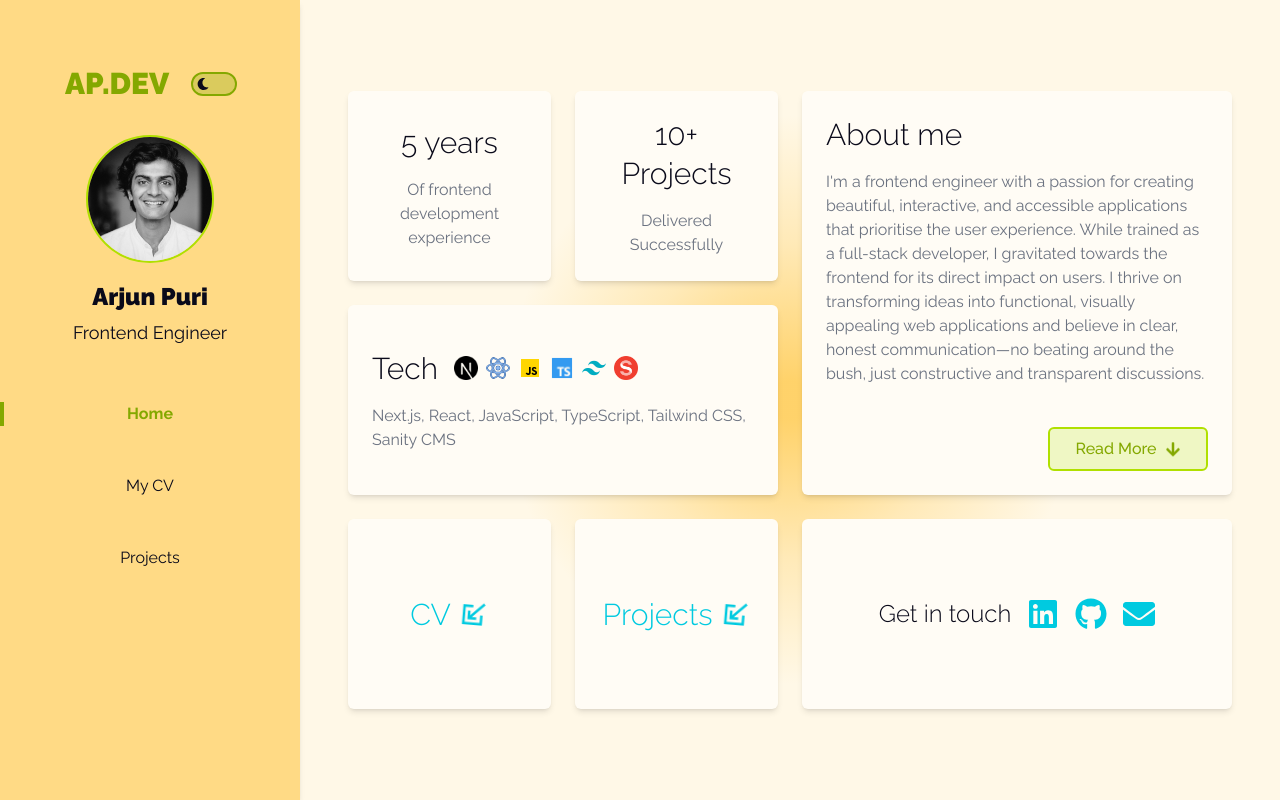
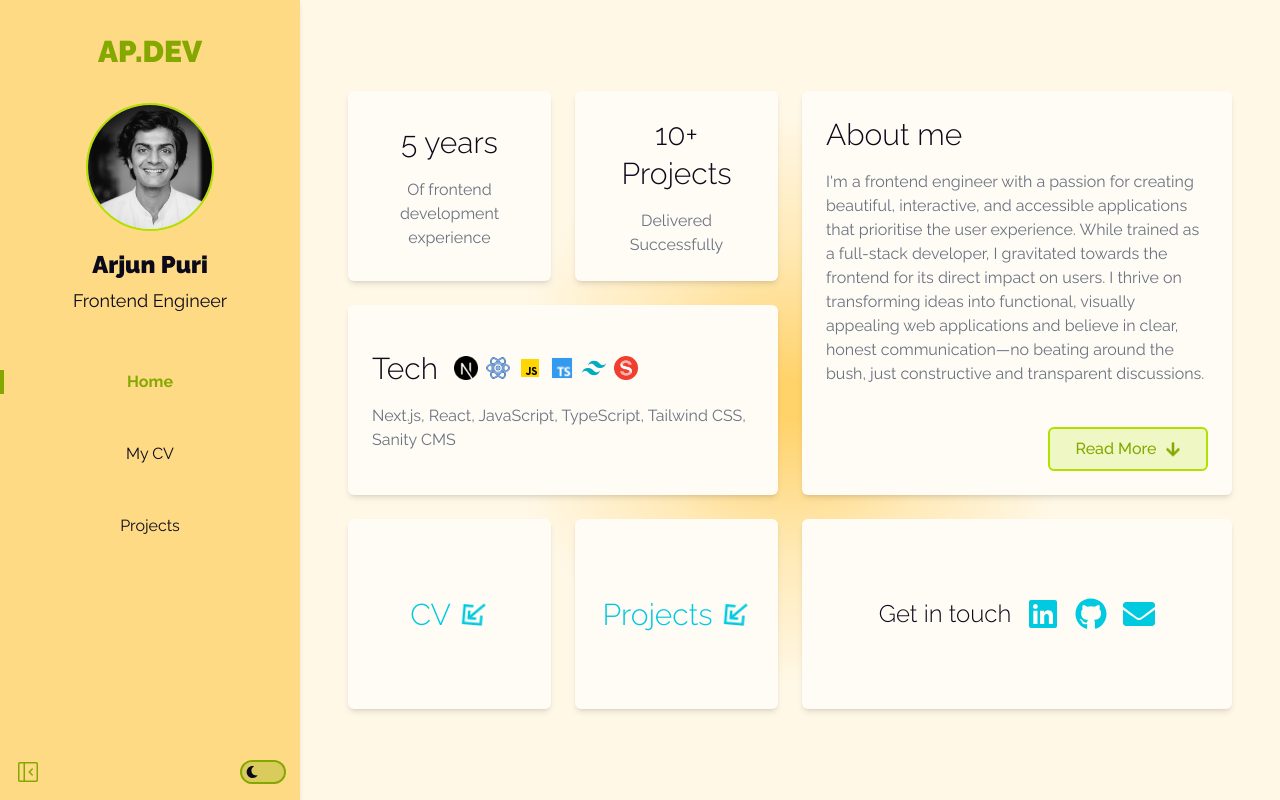
Before and after one commit to AP2610/my-portfolio, a Next.js app: page / in a window 1280 px wide. Shown: the top 800 px of the page. Built offline with nearby package versions, Linux system fonts and the light colour scheme.

Commit message:
Add collpased state to sidebar, and adjust child components to handle collapsed state

```diff
--- a/src/components/layout/sidebar/index.tsx
+++ b/src/components/layout/sidebar/index.tsx
@@ -1,11 +1,13 @@
 'use client';
 
 import { AnimatedText } from '@/components/ui/animated-text';
+import { Button } from '@/components/ui/button';
 import { Headshot } from '@/components/ui/headshot';
 import { Logo } from '@/components/ui/logo';
 import { ThemeSwitcher } from '@/components/ui/theme-switcher';
 import clsx from 'clsx';
 import { useState } from 'react';
+import { GoSidebarCollapse } from 'react-icons/go';
 import { DesktopNavigation } from '../navigation/desktop-navigation';
 
 type SidebarProps = {
@@ -13,25 +15,53 @@ type SidebarProps = {
 };
 
 export const Sidebar = ({ className }: SidebarProps) => {
+  const [isCollapsed, setIsCollapsed] = useState(false);
   const [showRole, setShowRole] = useState(false);
 
   // Flex class is applied where the component is used for a better overview
   const asideClasses = clsx(
-    'bg-sidebar-bg sticky top-0 h-screen w-[300px] flex-col items-center gap-14 py-16 text-foreground shadow-md',
+    'relative bg-sidebar-bg sticky top-0 h-screen flex-col items-center py-8 gap-14 text-foreground shadow-md transition-all duration-300',
+    {
+      'w-18': isCollapsed,
+      'w-[300px]': !isCollapsed,
+    },
     className
+  );
+
+  const collapseButtonClasses = clsx(
+    'text-sidebar-collapse-button-color hover:text-sidebar-collapse-button-color-hover hover:scale-110 active:scale-100 absolute bottom-0 transition-all duration-300',
+    {
+      'rotate-180 left-0': !isCollapsed,
+      'rotate-0 left-1/2 -translate-x-1/2': isCollapsed,
+    }
   );
 
   return (
     <aside className={asideClasses}>
+      <Button variant="icon-button" className={collapseButtonClasses} onClick={() => setIsCollapsed(!isCollapsed)}>
+        <GoSidebarCollapse className="h-6 w-6" />
+      </Button>
+
+      <ThemeSwitcher
+        className={clsx('absolute mb-[2px]', {
+          'bottom-4 right-4': !isCollapsed,
+          'bottom-16 right-1/2 translate-x-1/2 scale-[0.8]': isCollapsed,
+        })}
+      />
+
       <div className="flex flex-col items-center gap-8">
-        <div className="flex items-center gap-6">
-          <Logo isNavOpen={false} />
-          <ThemeSwitcher />
-        </div>
+        <Logo
+          className={clsx({
+            'text-lg': isCollapsed,
+          })}
+          isNavOpen={false}
+          isCollapsed={isCollapsed}
+        />
 
         <div className="flex flex-col items-center gap-4 px-6">
-          <Headshot size="small" />
+          <Headshot size={isCollapsed ? 'xs' : 'small'} />
 
+          {!isCollapsed && (
             <div className="space-y-1 text-center">
               <h2 className="text-2xl">
                 <AnimatedText text="Arjun Puri" delay={0.4} onComplete={() => setShowRole(true)} />
@@ -48,11 +78,12 @@ export const Sidebar = ({ className }: SidebarProps) => {
                 {showRole && <AnimatedText text="Frontend Engineer" />}
               </p>
             </div>
+          )}
         </div>
       </div>
 
       <nav className="w-full">
-        <DesktopNavigation />
+        <DesktopNavigation isCollapsed={isCollapsed} />
       </nav>
     </aside>
   );
```
Lines whose indentation alone changed are shown as unchanged.
